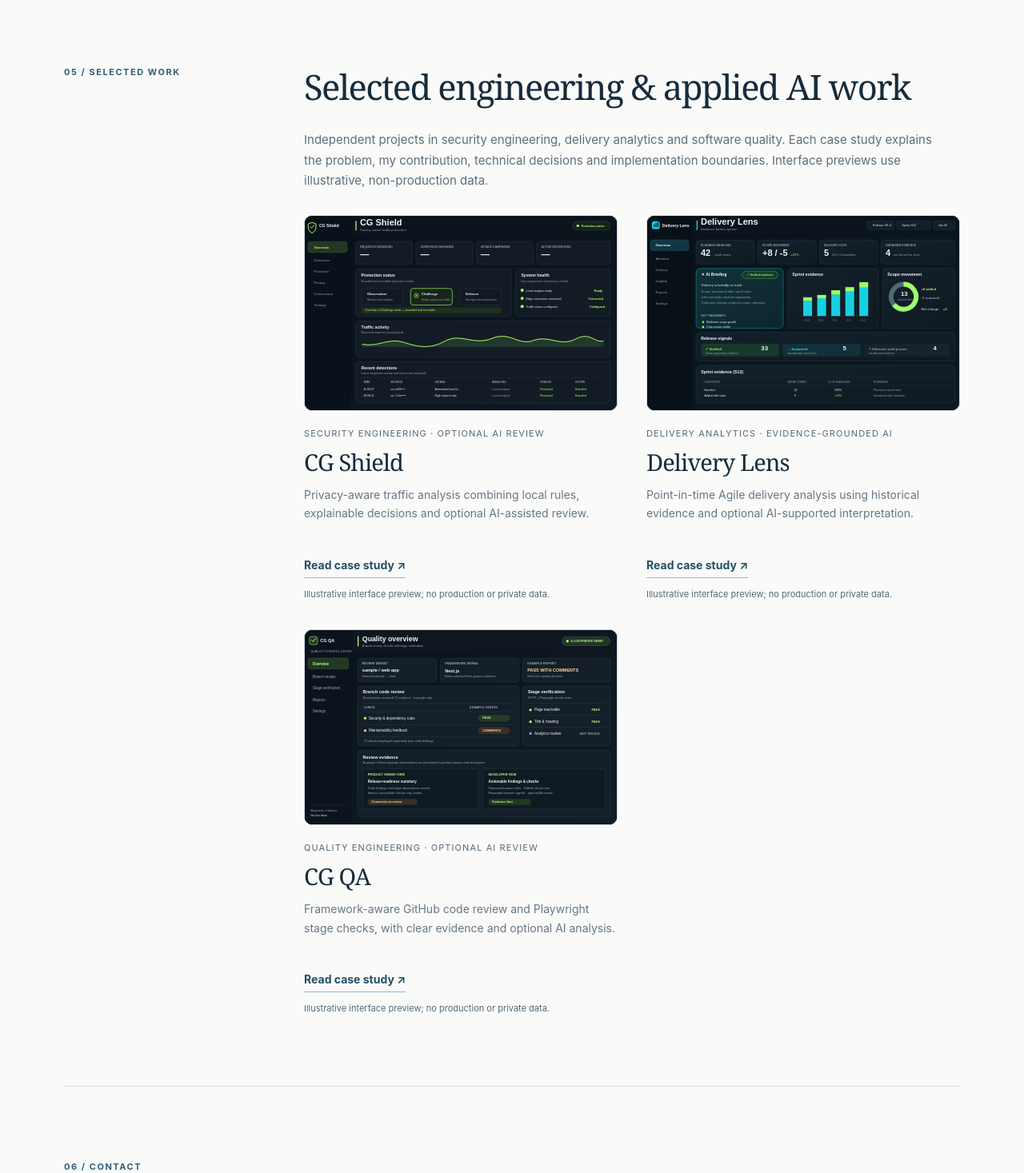
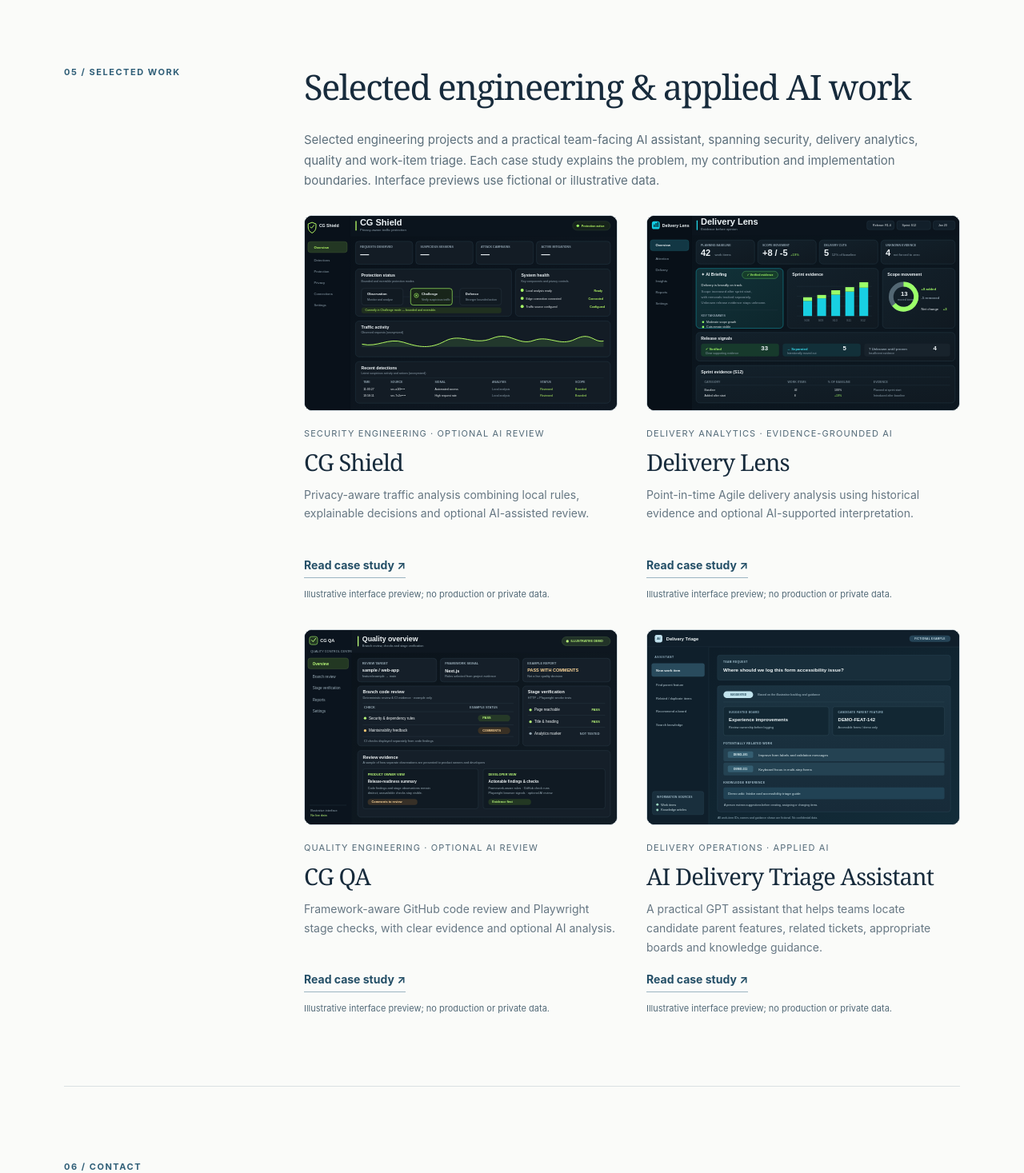
Before and after one commit to CeciG21/cg-website, a Next.js app: page / in a window 1280 px wide. Shown: the part 3596-5063 px from the top of the page at 80% size. Built offline with nearby package versions, Linux system fonts and the light colour scheme.

Commit message:
content: feature AI delivery triage case study on homepage

```diff
--- a/app/page.tsx
+++ b/app/page.tsx
@@ -89,6 +89,13 @@ const projects = [
     description: "Framework-aware GitHub code review and Playwright stage checks, with clear evidence and optional AI analysis.",
     image: "/images/cg-qa-dashboard.svg",
     href: "/projects/cg-qa/",
+  },
+  {
+    title: "AI Delivery Triage Assistant",
+    category: "Delivery operations · Applied AI",
+    description: "A practical GPT assistant that helps teams locate candidate parent features, related tickets, appropriate boards and knowledge guidance.",
+    image: "/images/ai-delivery-triage-demo.svg",
+    href: "/projects/ai-delivery-triage/",
   },
 ];
 
@@ -182,7 +189,7 @@ export default function Home() {
           <span className="cv-section-label">05 / Selected Work</span>
           <div>
             <h2 className="cv-section-title">Selected engineering &amp; applied AI work</h2>
-            <p className="cv-section-intro">Independent projects in security engineering, delivery analytics and software quality. Each case study explains the problem, my contribution, technical decisions and implementation boundaries. Interface previews use illustrative, non-production data.</p>
+            <p className="cv-section-intro">Selected engineering projects and a practical team-facing AI assistant, spanning security, delivery analytics, quality and work-item triage. Each case study explains the problem, my contribution and implementation boundaries. Interface previews use fictional or illustrative data.</p>
             <div className="cv-projects">
               {projects.map((project) => (
                 <article className="cv-project" key={project.title}>
```
